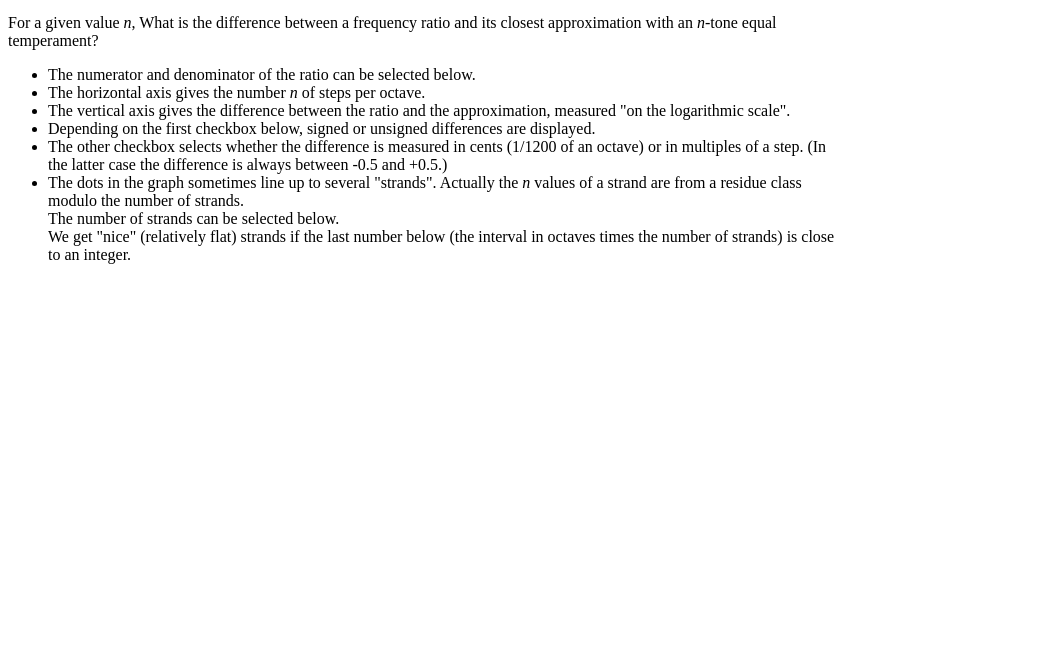
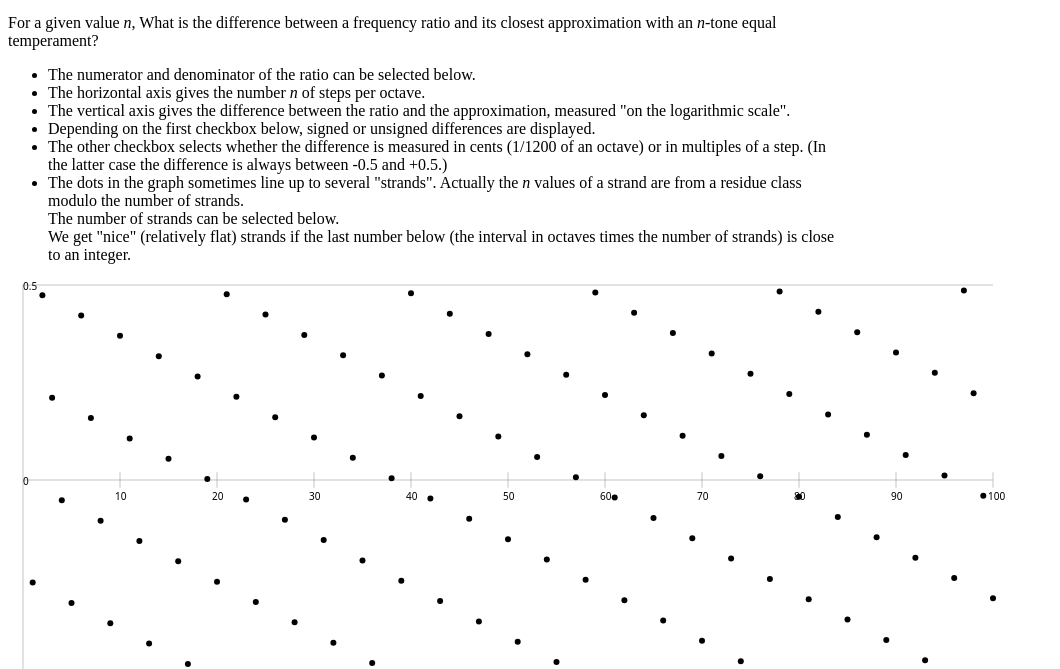
Before and after one commit to hcschuetz/interval-approximation, a website: page dist/index.html in a window 1280 px wide. Shown: the part 137-806 px from the top of the page, without its empty margins (0-1060 px from the left). Drawn offline with Linux system fonts and the light colour scheme; the site is published under a folder, as on GitHub Pages, so addresses that start at the root find nothing.

Commit message:
fixed build to run at a non-root url

```diff
--- a/dist/index.html
+++ b/dist/index.html
@@ -16,7 +16,7 @@
         justify-self: start;
       }
     </style>
-    <script type="module" crossorigin src="/assets/index-BWr1_0Zf.js"></script>
+    <script type="module" crossorigin src="./assets/index-BWr1_0Zf.js"></script>
   </head>
   <body>
     <h1>Approximation of Rational Intervals by Equal Temperaments</h1>
--- a/package.json
+++ b/package.json
@@ -5,7 +5,8 @@
   "type": "module",
   "scripts": {
     "dev": "vite",
-    "build": "tsc && vite build",
+    "remote": "vite --host 0.0.0.0",
+    "build": "tsc && vite build --base=./",
     "preview": "vite preview"
   },
   "devDependencies": {
```
